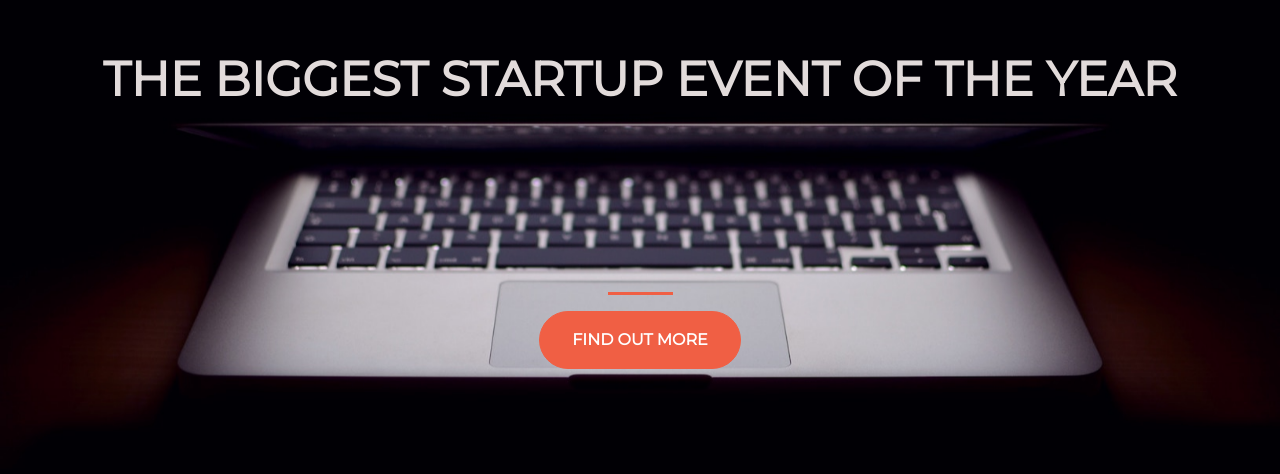
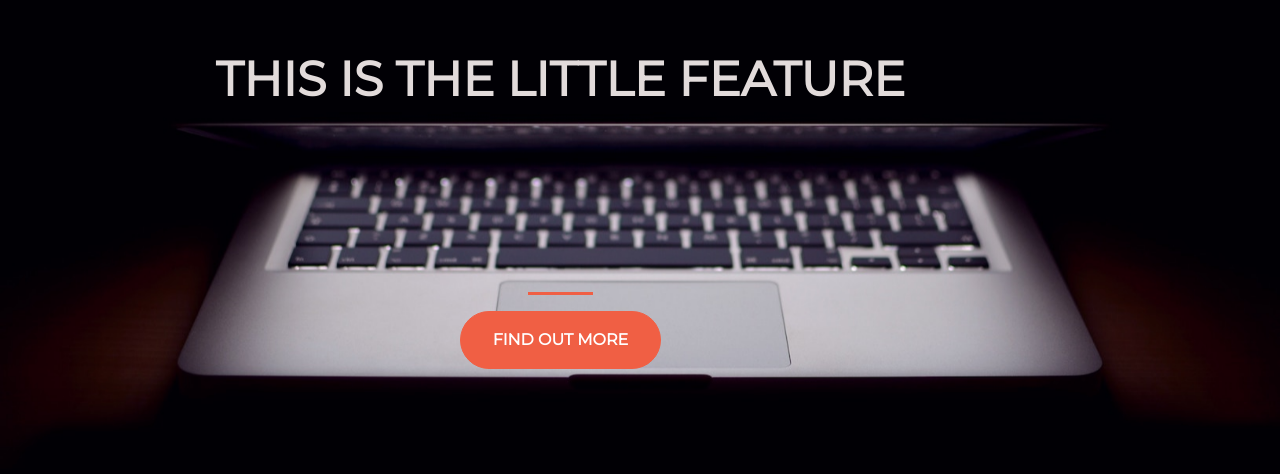
Before and after one commit to Z3EB/background-generator, a plain HTML site: page index.html in a window 1280 px wide. Shown: the part 190-664 px from the top of the page. Drawn offline with nearby package versions, Linux system fonts and the light colour scheme.

Commit message:
changing text

```diff
--- a/index.html
+++ b/index.html
@@ -18,7 +18,7 @@
     <div class="container d-flex align-items-center h-100">
       <div class="row">
         <header class="text-center col-12">
-          <h1 class="text-uppercase"><strong>The biggest startup event of the year</strong></h1>
+          <h1 class="text-uppercase"><strong>This is the little feature</strong></h1>
         </header>
         <div class="buffer col-12">
 
```
